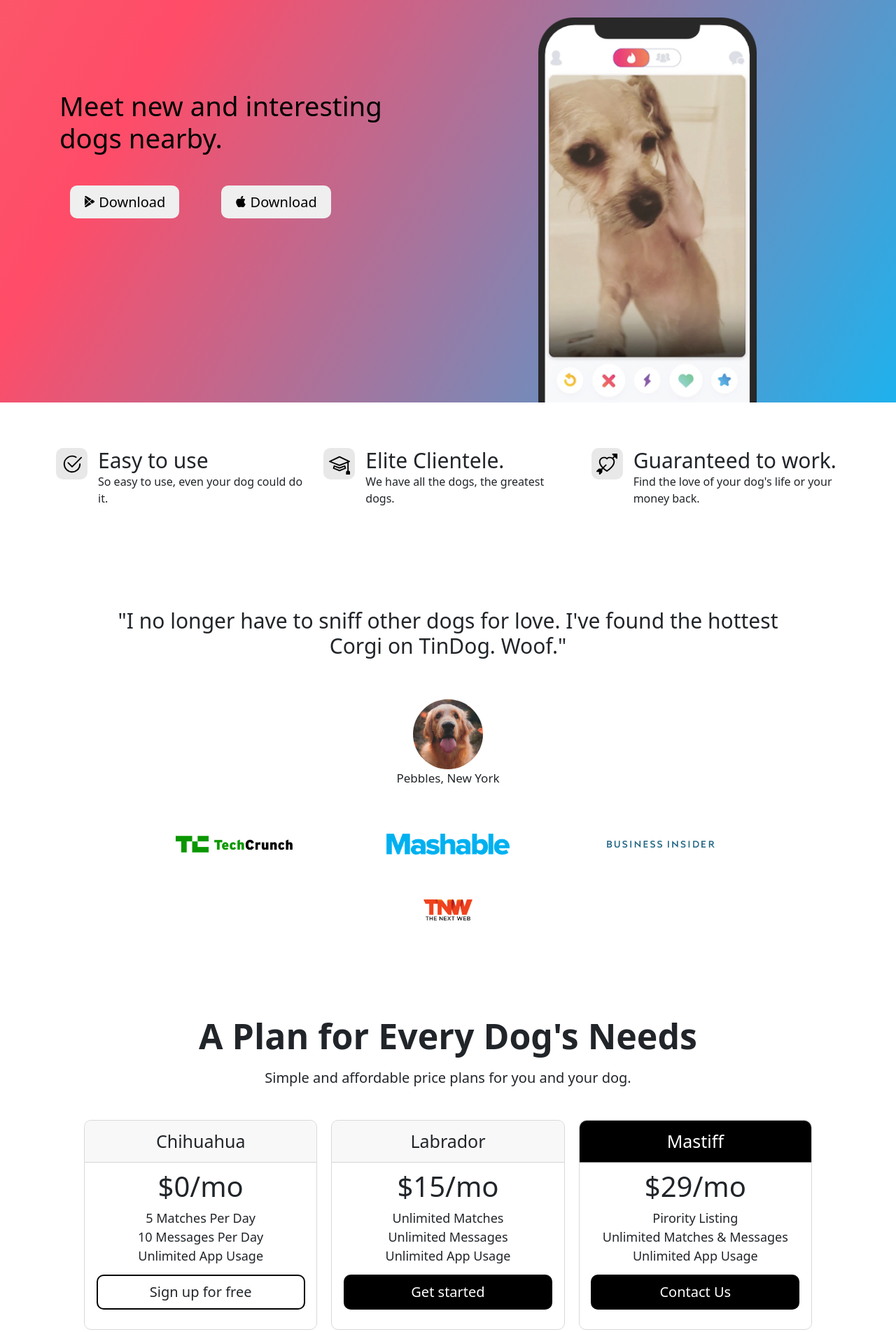
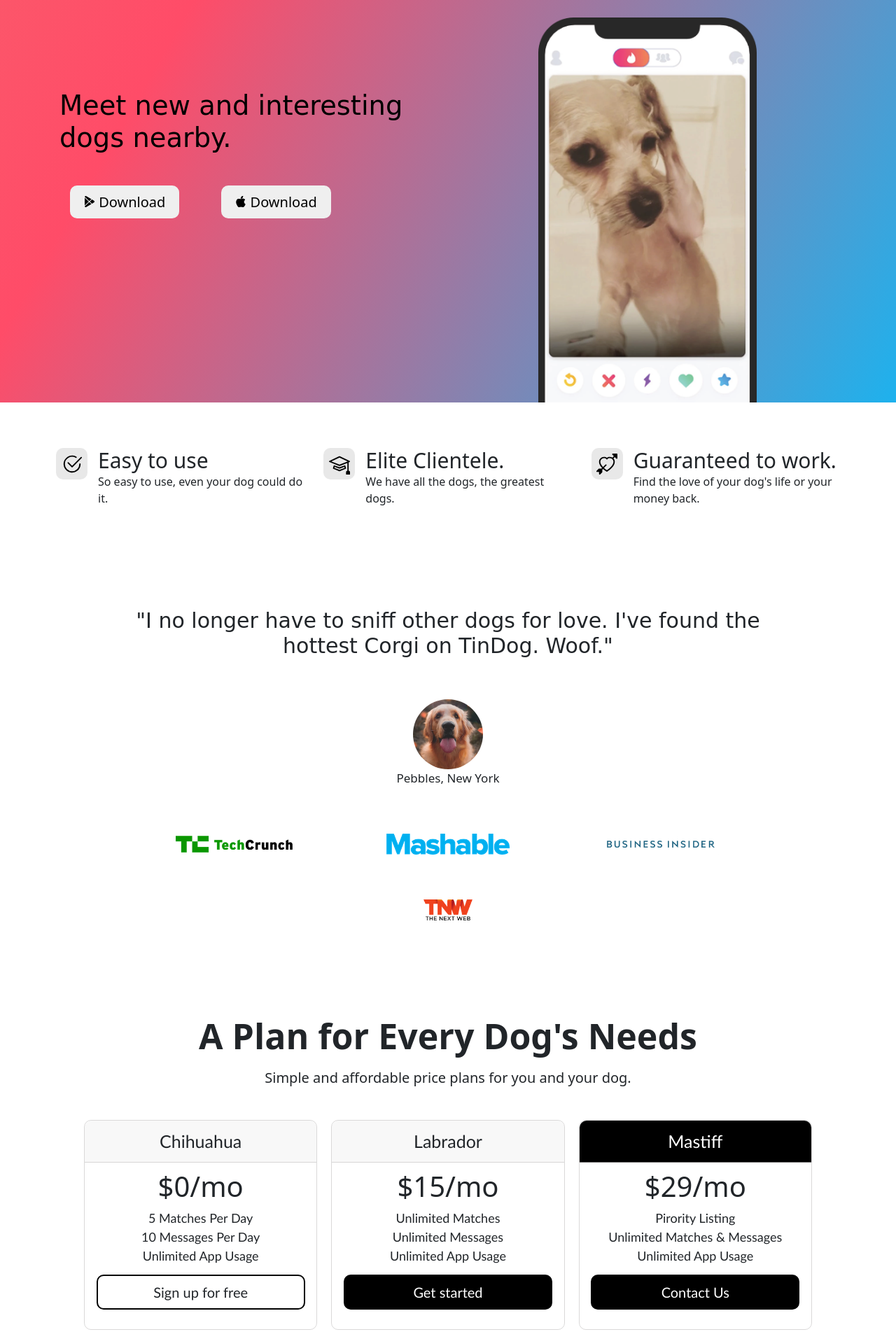
Before and after one commit to medmed22000/TinDog, a plain HTML site: page index.html in a window 1280 px wide. Shown: the part 120-2023 px from the top of the page at 70% size. Drawn offline with nearby package versions, Linux system fonts and the light colour scheme.

Commit message:
Update style.css

```diff
--- a/style.css
+++ b/style.css
@@ -34,6 +34,7 @@
     justify-content: center;
 }
 .heading .text h1 {
+    font-family: cursive;
     font-size: 3vw;
     width: auto;
     font-weight: 500;
@@ -114,6 +115,7 @@
     gap: 50px 0px;
 }
 .testimonial h1 {
+    font-family: cursive;
     text-align: center;
     font-size: 30px;
 }
@@ -191,6 +193,7 @@
     align-content: center;
 }
 .pricing .top h2 {
+    font-family:'Trebuchet MS', 'Lucida Sans Unicode', 'Lucida Grande', 'Lucida Sans', Arial, sans-serif;
     font-weight: 400;
     font-size: 25px;
     margin: 0px;
@@ -202,6 +205,7 @@
     font-size: 40px;
 }
 .pricing .mid p {
+    font-family:'Trebuchet MS', 'Lucida Sans Unicode', 'Lucida Grande', 'Lucida Sans', Arial, sans-serif;
     font-weight: 300;
     font-size: 18px;
     margin: 0px;
@@ -214,6 +218,7 @@
     align-content: center;
 }
 .pricing .bottom h2 {
+    font-family:'Trebuchet MS', 'Lucida Sans Unicode', 'Lucida Grande', 'Lucida Sans', Arial, sans-serif;
     margin: 0px;
     font-size: 20px;
 }
@@ -261,7 +266,7 @@
 }
 
 .dropdown span {
-    font-family: 'Gill Sans', 'Gill Sans MT', Calibri, 'Trebuchet MS', sans-serif;
+    font-family:'Trebuchet MS', 'Lucida Sans Unicode', 'Lucida Grande', 'Lucida Sans', Arial, sans-serif;
     display: none;
 }
 
```
